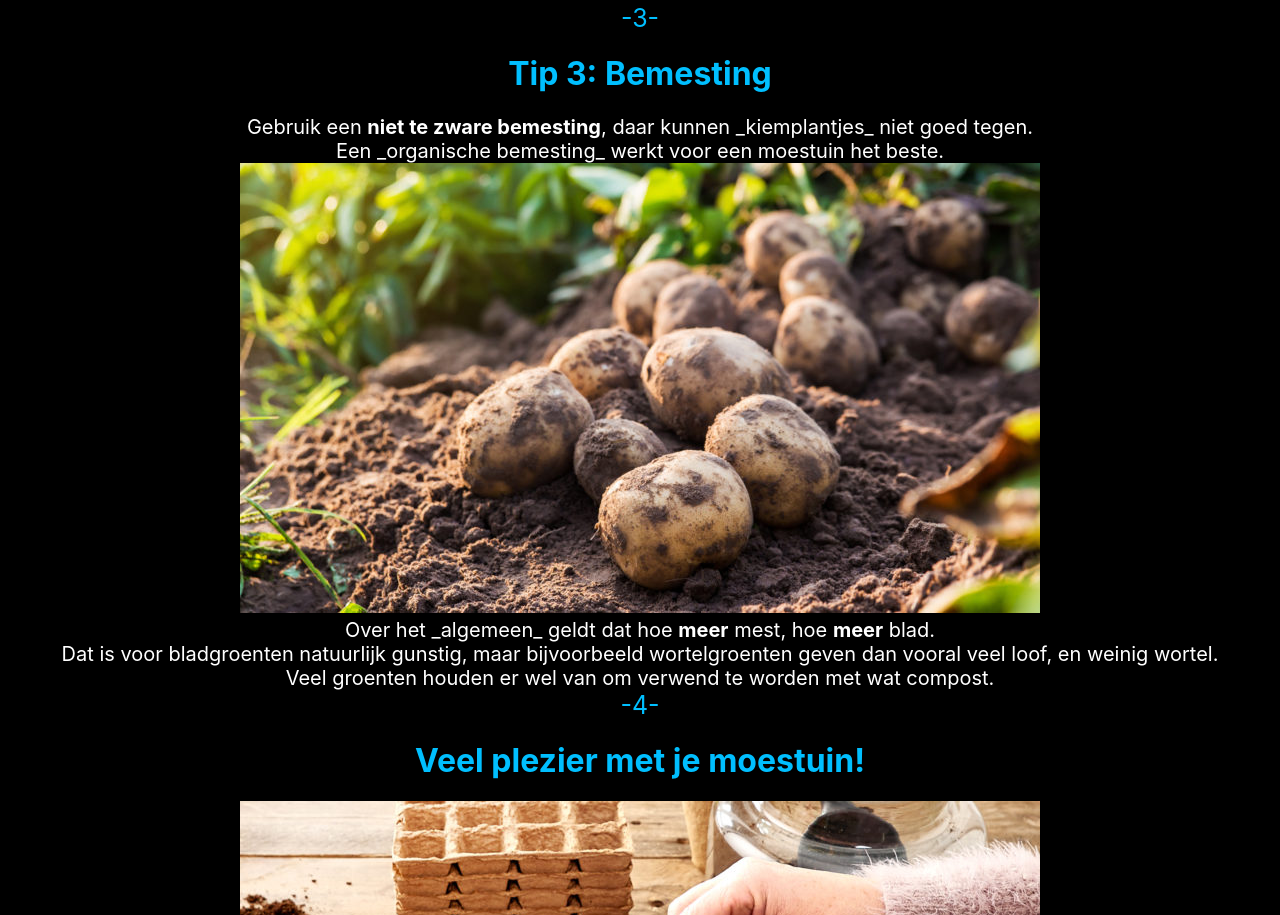
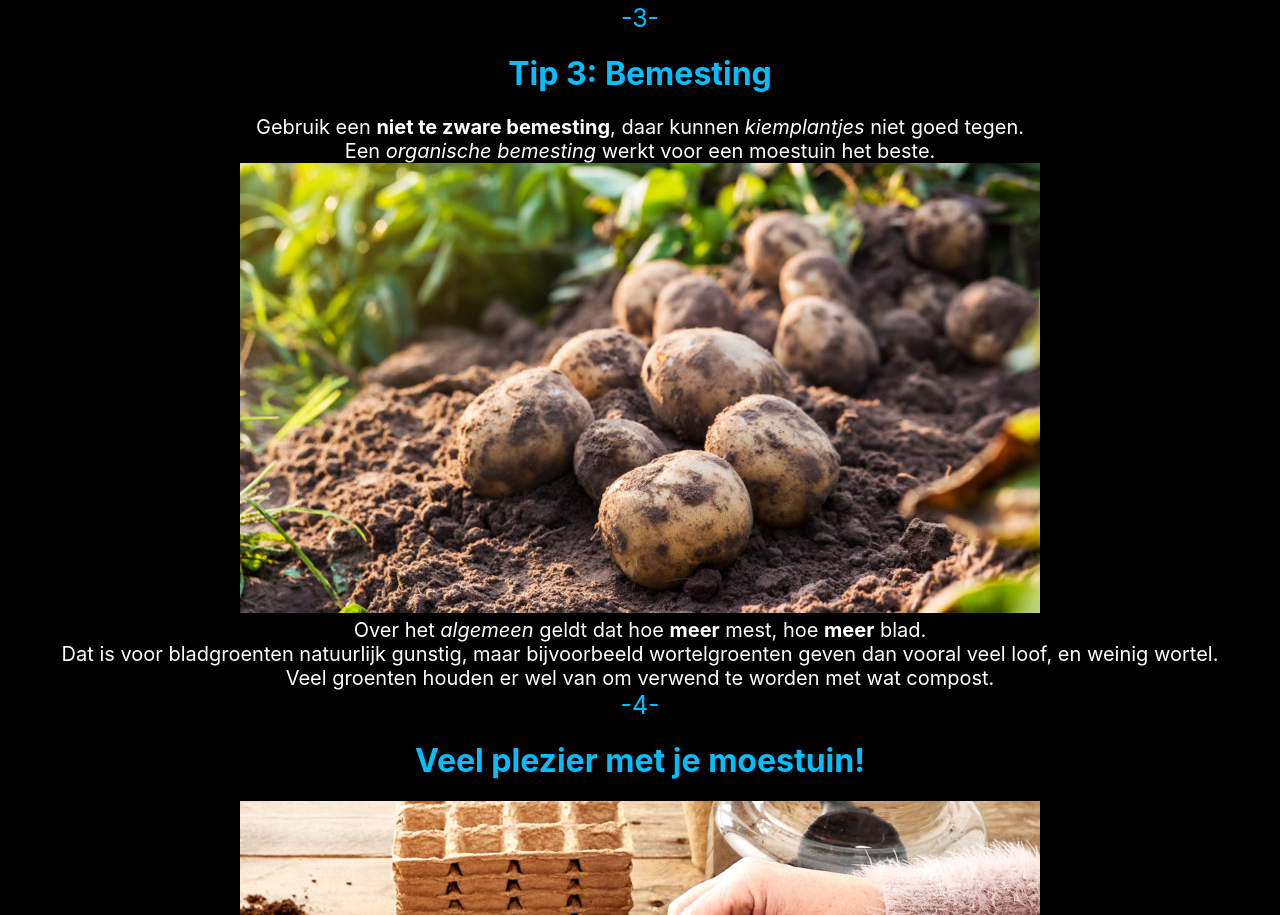
Before and after one commit to fouadissaad1/opdracht1week5, a React (Create React App) app: page / in a window 1280 px wide. Shown: the part 2555-3470 px from the top of the page. Built offline with nearby package versions, Linux system fonts and the light colour scheme.

Commit message:
text italic

```diff
--- a/src/App.js
+++ b/src/App.js
@@ -14,7 +14,19 @@ function Image(props) {
 }
 
 
-
+function  TextItalic(props){
+  const {text}=props;
+  const textbook=text.split("_");
+  return (
+      <>
+        {
+          textbook.map((hero,index) => {
+            return (index % 2 ?<i key={index}>{hero}</i> : hero)
+          })
+        }
+      </>
+  )
+}
 
 function TextBold(props){
   const {text}=props;
@@ -24,7 +36,7 @@ function TextBold(props){
       <>
         {
           textbook.map((hero,index) => {
-            return (index % 2 ?<b key={index}>{hero}</b> : hero)
+            return (index % 2 ?<b key={index}>{hero}</b> : <TextItalic key={index} text={hero}/>)
           })
         }
       </>
```
